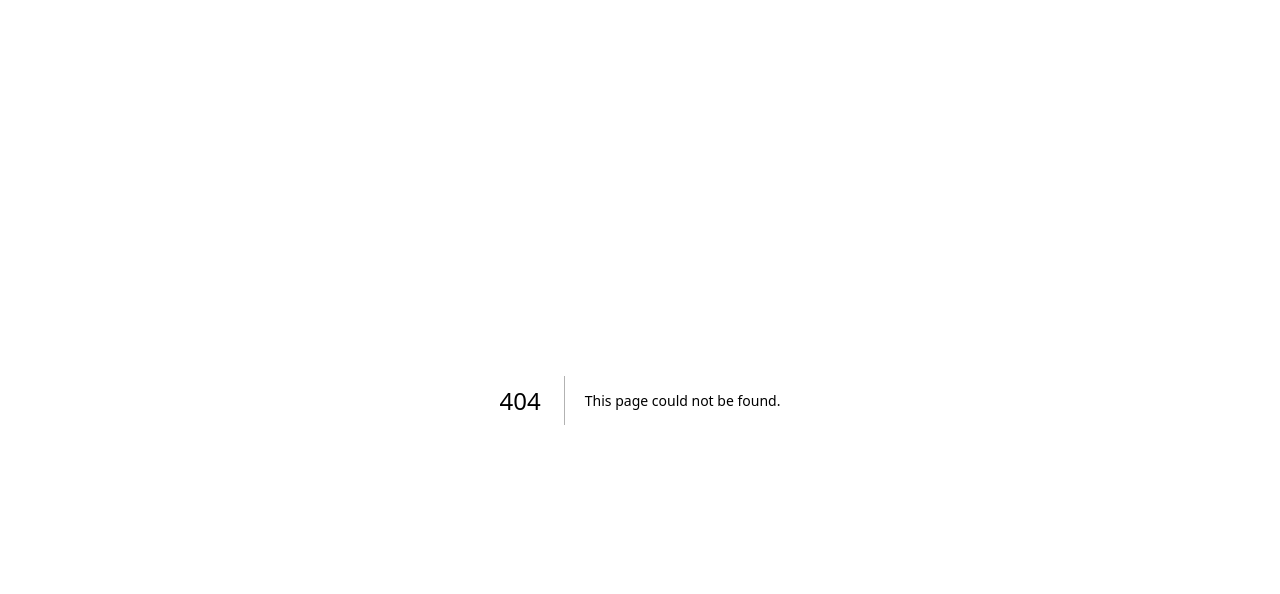
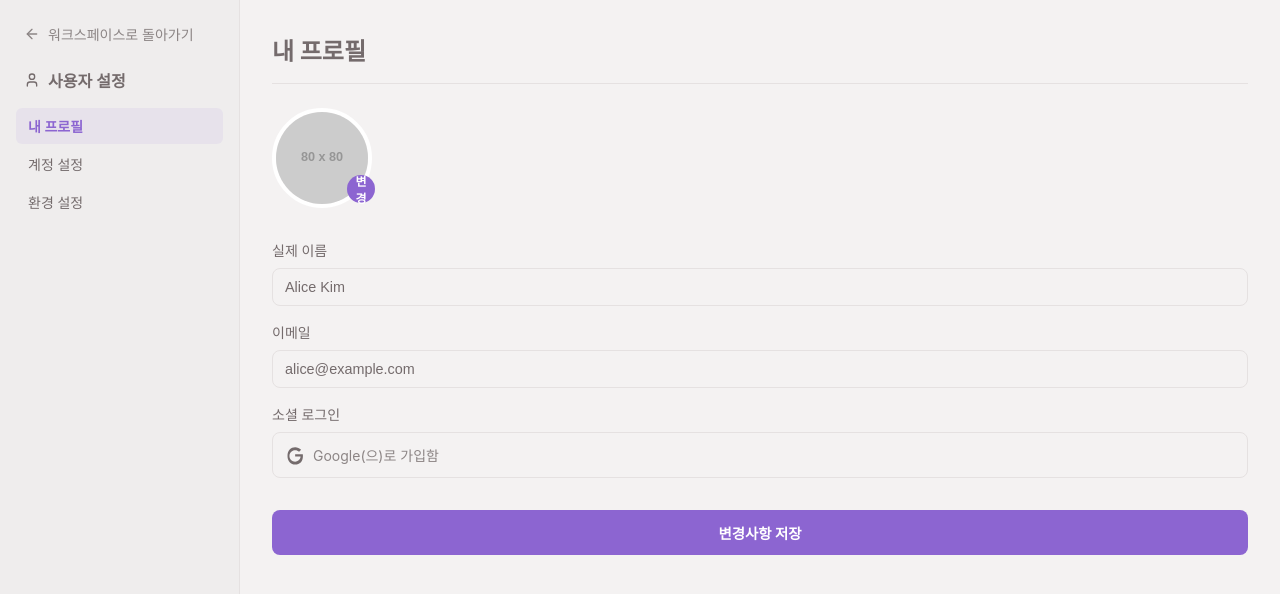
Before and after one commit to himedia-no1/prizm-web-user, a Next.js app: page /settings in a window 1280 px wide. Before the commit this address had no page. Shown: the top 594 px of the page. Built offline with nearby package versions, Linux system fonts and the light colour scheme.

Commit message:
refactor: 누락된 페이지 생성

```diff
--- /dev/null
+++ b/src/app/settings/page.jsx
@@ -0,0 +1,82 @@
+'use client';
+
+import { useState } from 'react';
+import { User, ArrowLeft, Google, GitHub, Microsoft } from '@/components/common/icons';
+import { mockUsers } from '@/mocks';
+
+const UserSettingsPage = () => {
+    const user = mockUsers['u1'];
+    const [selectedSetting, setSelectedSetting] = useState('profile');
+    const [username, setUsername] = useState(user.realName);
+    const [email, setEmail] = useState(user.email);
+
+    const renderSettingContent = () => {
+        switch(selectedSetting) {
+            case 'profile':
+                return (
+                    <div>
+                        <h2 className="settings-content__header">내 프로필</h2>
+                        <div className="profile-modal__avatar-section" style={{marginTop: 0, marginBottom: '2rem', justifyContent: 'flex-start'}}>
+                            <img src={user.avatar} alt={user.realName} className="profile-modal__avatar" style={{width: '100px', height: '100px', margin: 0}}/>
+                            <button className="profile-modal__avatar-edit" style={{left: '75px', bottom: '5px', position: 'absolute'}}>변경</button>
+                        </div>
+                        <div className="settings-form-group">
+                            <label htmlFor="realName">실제 이름</label>
+                            <input id="realName" type="text" value={username} onChange={(e) => setUsername(e.target.value)} />
+                        </div>
+                        <div className="settings-form-group">
+                            <label htmlFor="email">이메일</label>
+                            <input id="email" type="email" value={email} onChange={(e) => setEmail(e.target.value)} />
+                        </div>
+                        <div className="settings-form-group">
+                            <label>소셜 로그인</label>
+                            <div className="social-login-info">
+                                {user.socialProvider === 'Google' && <Google size={20} />}
+                                {user.socialProvider === 'GitHub' && <GitHub size={20} />}
+                                {user.socialProvider === 'Microsoft' && <Microsoft size={20} />}
+                                <span>{user.socialProvider}(으)로 가입함</span>
+                            </div>
+                        </div>
+                        <button className="profile-modal__save-button"> 변경사항 저장 </button>
+                    </div>
+                );
+            case 'account':
+                return <div><h2 className="settings-content__header">계정 설정</h2><p>이메일, 비밀번호 등을 변경합니다.</p></div>;
+            case 'prefs':
+                return <div><h2 className="settings-content__header">환경 설정</h2><p>알림, 테마, 언어 등을 설정합니다.</p></div>;
+            default:
+                return null;
+        }
+    };
+
+    return (
+        <div className="settings-page">
+            <aside className="settings-sidebar">
+                <button onClick={() => window.history.back()} className="settings-sidebar__back-button">
+                    <ArrowLeft size={16} />
+                    <span>워크스페이스로 돌아가기</span>
+                </button>
+                <h3 className="settings-sidebar__title">
+                    <User size={16} />
+                    <span>사용자 설정</span>
+                </h3>
+                <nav className="settings-sidebar__nav">
+                    <button className={`settings-sidebar__button ${selectedSetting === 'profile' ? 'active' : ''}`} onClick={() => setSelectedSetting('profile')}>
+                        <span>내 프로필</span>
+                    </button>
+                    <button className={`settings-sidebar__button ${selectedSetting === 'account' ? 'active' : ''}`} onClick={() => setSelectedSetting('account')}>
+                        <span>계정 설정</span>
+                    </button>
+                    <button className={`settings-sidebar__button ${selectedSetting === 'prefs' ? 'active' : ''}`} onClick={() => setSelectedSetting('prefs')}>
+                        <span>환경 설정</span>
+                    </button>
+                </nav>
+            </aside>
+            <main className="settings-content">
+                {renderSettingContent()}
+            </main>
+        </div>
+    );
+};
+
+export default UserSettingsPage;
```
Also changed, not shown: src/app/(main)/workspace/[workspaceId]/settings/page.jsx (added, +74 -0 lines), src/app/AppWrapper.jsx (added, +27 -0 lines), src/app/create-workspace/page.jsx (added, +20 -0 lines).
